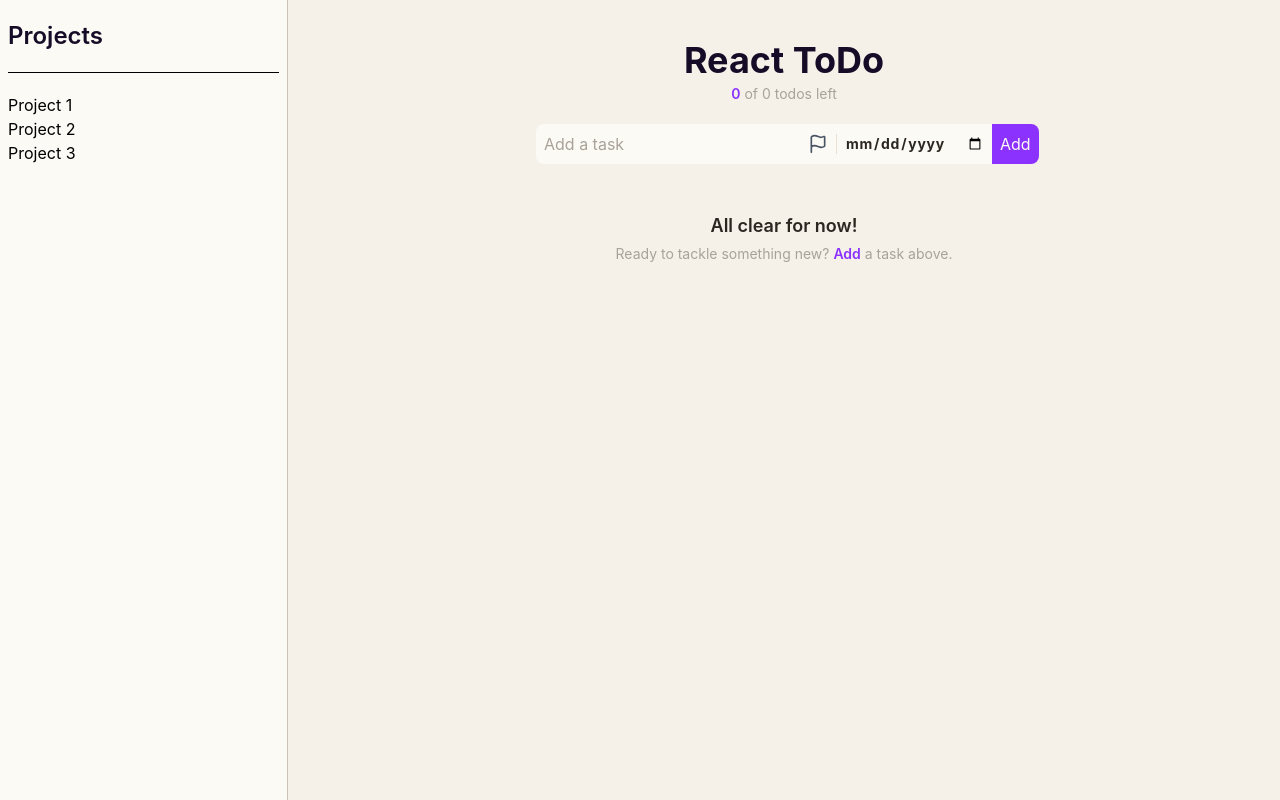
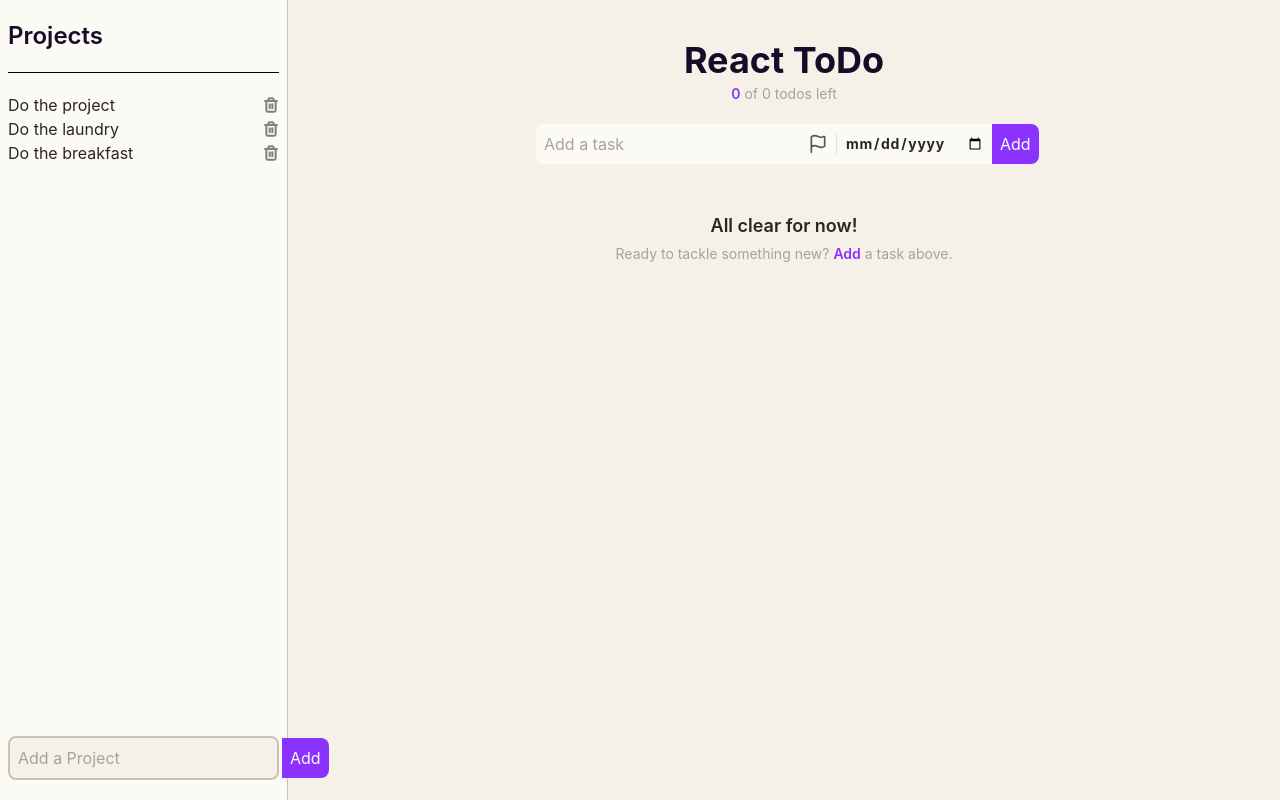
Before and after one commit to AmrGamalbit/react-todo, a React (Vite) app: page / in a window 1280 px wide. Built offline with nearby package versions, Linux system fonts and the light colour scheme.

Commit message:
feat: add project creation and display

```diff
--- a/src/App.jsx
+++ b/src/App.jsx
@@ -10,6 +10,12 @@ import ProjectSidebar from "./components/ProjectSidebar";
 
 function App() {
   const [todos, setTodos] = useLocalStorage("todos", []);
+  const [projects, setProjects] = useLocalStorage("projects", [
+    { id: 0, title: "Do the project" },
+    { id: 1, title: "Do the laundry" },
+    { id: 2, title: "Do the breakfast" },
+  ]);
+
   const completedCount = todos.filter((todo) => todo.completed).length;
   const totalCount = todos.length;
   const inputRef = useRef(null);
@@ -36,7 +42,7 @@ function App() {
   };
 
   const handleDelete = (id) => {
-    setTodos(todos.filter((todo) => todo.id !== id));
+    setTodos(todos.filter((todo) => todo.id != id));
   };
 
   const handleAddClick = () => {
@@ -47,9 +53,18 @@ function App() {
     setTodos(todos.filter((todo) => !todo.completed));
   };
 
+  const handleProjectAdd = (project) => {
+    const newProject = { id: Date.now(), title: project };
+    setProjects([newProject, ...projects]);
+  };
+
+  const handleProjectDelete = (id) => {
+    setProjects(projects.filter((project) => project.id != id));
+  };
+
   return (
     <div className="flex min-h-screen">
-      <ProjectSidebar />
+      <ProjectSidebar projects={projects} onDelete={handleProjectDelete} onAdd={handleProjectAdd} />
       <main className="flex-1">
         <Header>
           <TodoCounter
--- /dev/null
+++ b/src/components/ProjectForm.jsx
@@ -0,0 +1,38 @@
+import { useState } from "react";
+
+function ProjectForm({ onAdd }) {
+  const [project, setProject] = useState("");
+
+  const handleChange = (e) => {
+    setProject(e.target.value);
+  };
+
+  const handleSubmit = (e) => {
+    e.preventDefault();
+    if (!project.trim() == "") {
+      console.log('fd')
+      onAdd(project);
+    }
+    setProject("");
+  };
+
+  return (
+    <form
+      className="flex items-center gap-2 bg-bg border-2 border-border-strong text-body rounded-lg"
+      onSubmit={handleSubmit}
+    >
+      <input
+        type="text"
+        name="title"
+        value={project}
+        onChange={handleChange}
+        placeholder="Add a Project"
+        className="p-2 outline-none flex-1 placeholder:text-muted"
+      />
+      <button className="bg-primary text-surface p-2 cursor-pointer shrink-0 rounded-r-lg">
+        Add
+      </button>
+    </form>
+  );
+}
+export default ProjectForm;
--- /dev/null
+++ b/src/components/ProjectItem.jsx
@@ -0,0 +1,46 @@
+import { useState } from "react";
+import { Trash } from "lucide-react";
+
+function ProjectItem({ project, onDelete }) {
+  const [isEditing, setIsEditing] = useState(false);
+  const [editedText, setEditedText] = useState(project.title);
+
+  const handleChange = (e) => {
+    setEditedText(e.target.value);
+  };
+
+  const handleBlur = () => {
+    setIsEditing(false);
+    if (editedText.trim() === "") return;
+    onEdit(editedText);
+  };
+
+  return (
+    <div className="flex">
+      <div className="flex-1">
+        {isEditing ? (
+          <input
+            ref={inputRef}
+            value={editedText}
+            onChange={handleChange}
+            onBlur={handleBlur}
+          />
+        ) : (
+          <p className="text-body" onClick={() => setIsEditing(true)}>
+            {project.title}
+          </p>
+        )}
+      </div>
+      <button onClick={() => onDelete(project.id)}>
+        <Trash
+          size={16}
+          strokeWidth={3}
+          color="gray"
+          className="cursor-pointer"
+        />
+      </button>
+    </div>
+  );
+}
+
+export default ProjectItem;
--- /dev/null
+++ b/src/components/ProjectList.jsx
@@ -0,0 +1,12 @@
+import ProjectItem from "./ProjectItem";
+
+function ProjectList({ projects, onDelete }) {
+  return (
+    <div>
+      {projects.map((project) => (
+        <ProjectItem key={project.id} project={project} onDelete={onDelete} />
+      ))}
+    </div>
+  );
+}
+export default ProjectList;
--- a/src/components/ProjectSidebar.jsx
+++ b/src/components/ProjectSidebar.jsx
@@ -1,12 +1,16 @@
-function ProjectSidebar() {
+import ProjectList from "./ProjectList";
+import ProjectForm from "./ProjectForm";
+
+function ProjectSidebar({ projects, onAdd, onDelete }) {
   return (
-    <aside className="bg-surface w-72 flex flex-col border-r border-border-strong px-2 py-5">
-      <h2 className="font-semibold text-2xl text-heading mb-5">Projects</h2>
-      <div className="border-t border-mute py-5">
-        <div>Project 1</div>
-        <div>Project 2</div>
-        <div>Project 3</div>
+    <aside className="bg-surface w-72 flex flex-col justify-between border-r border-border-strong px-2 py-5">
+      <div className="flex-1">
+        <h2 className="font-semibold text-2xl text-heading mb-5">Projects</h2>
+        <div className="border-t border-mute py-5">
+          <ProjectList projects={projects} onDelete={onDelete} />
+        </div>
       </div>
+      <ProjectForm onAdd={onAdd} />
     </aside>
   );
 }
```
